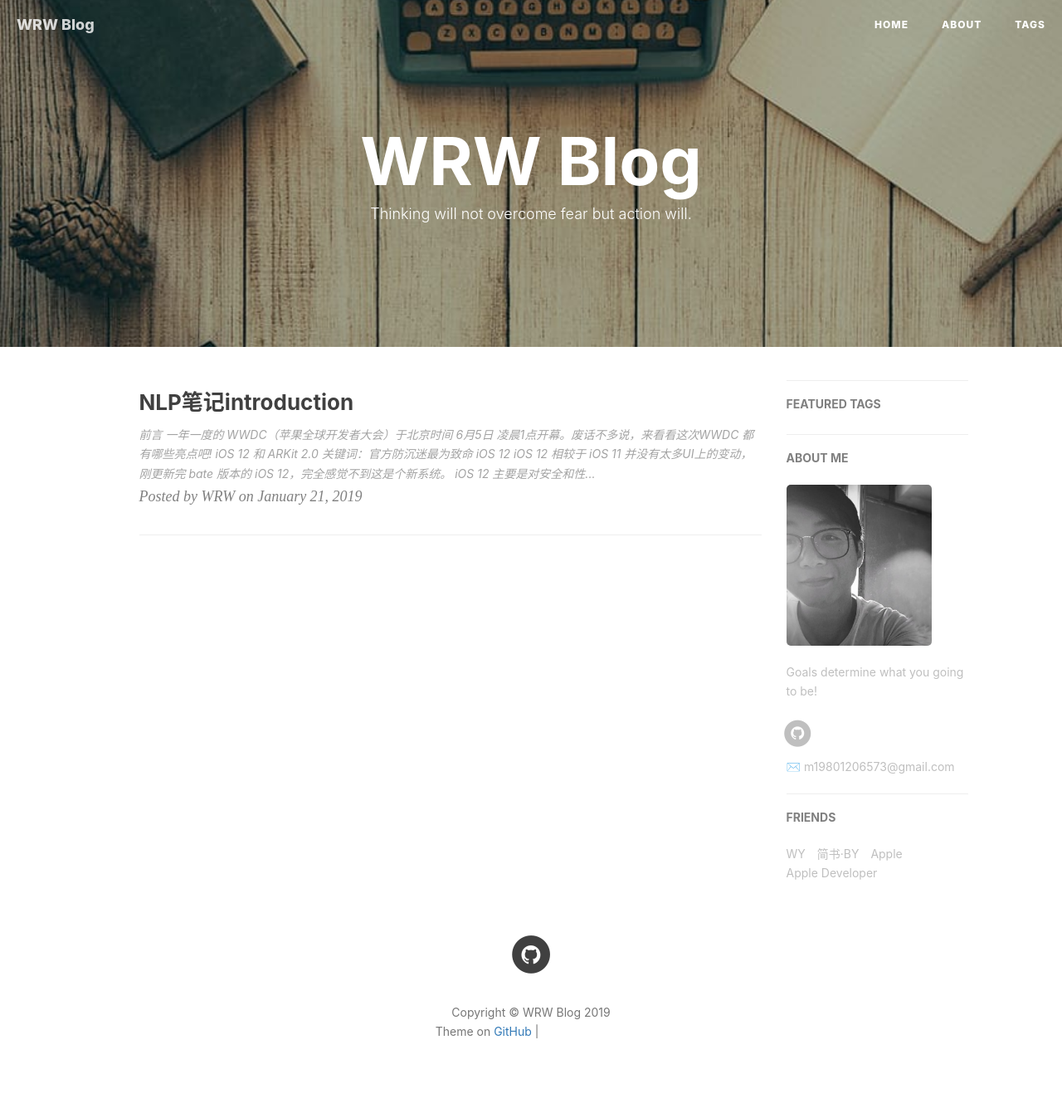
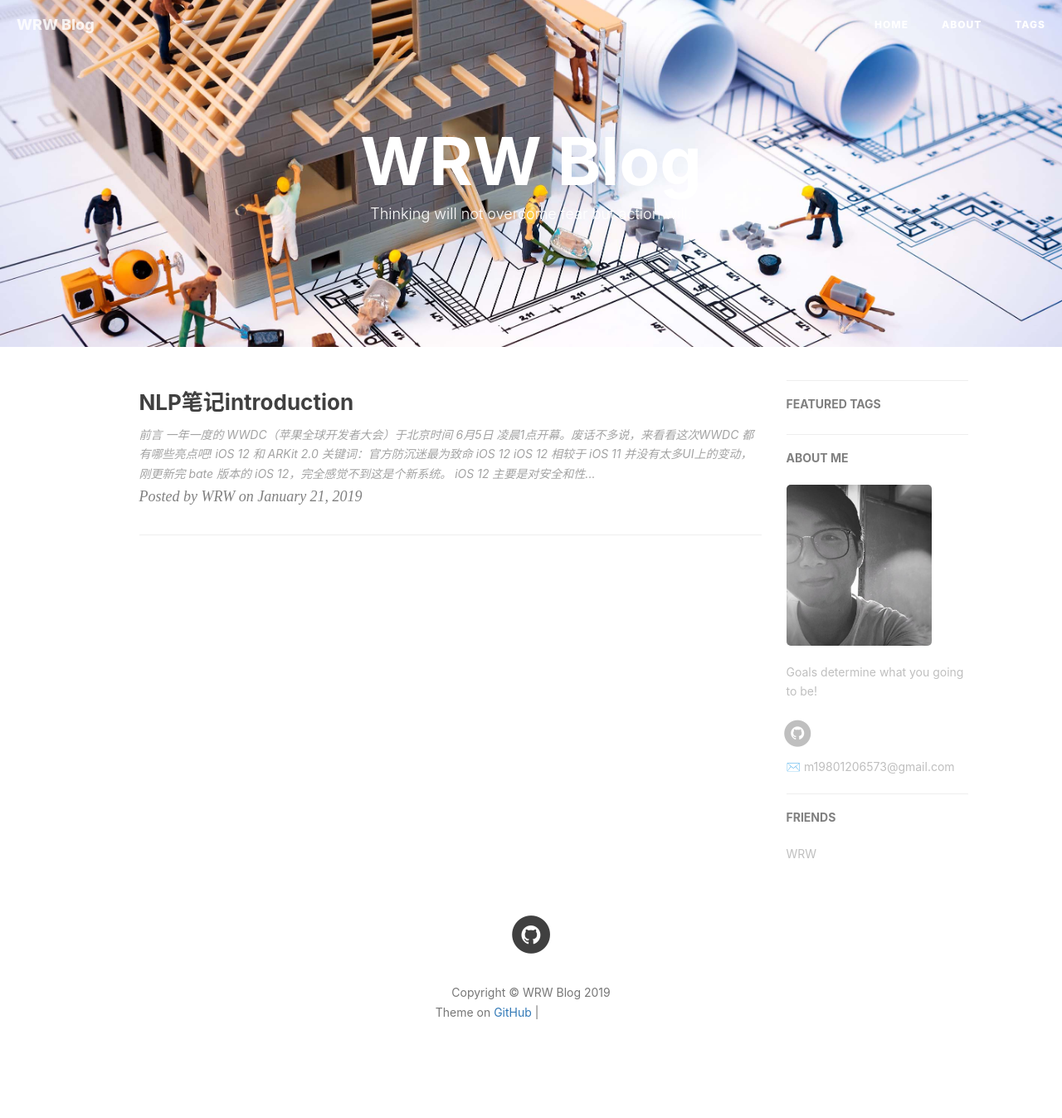
Before and after one commit to ObliviousToZero/ObliviousToZero.github.io, a Jekyll site: the page built from index.html, in a window 1280 px wide. Shown: the whole page at 83% size. Built offline with Jekyll 4.4.1, drawn with Linux system fonts in a browser that asks for light colours; nearby versions of some CDN libraries; the list of posts is cut into pages by our own code; comment, search, counter and statistics services are not loaded; after the commit the page ends 1324 px from its top, so only the background shows below that; grey boxes are pictures that could not be loaded.

Commit message:
Update _config.yml

```diff
--- a/_config.yml
+++ b/_config.yml
@@ -1,7 +1,7 @@
 # Site settings
 title: WRW Blog
 SEOTitle: ObliviousToZero的博客 | WRW Blog
-header-img: img/post-bg-desk.jpg
+header-img: img/post-bg-map.jpg
 email: m19801206573@gmail.com
 description: "Every failure is leading towards success."
 keyword: "WRW, WRW Blog, ObliviousToZero的博客, m1980120657,  iOS, Apple, iPhone"
@@ -64,9 +64,9 @@ gitalk:
   enable: true    #是否开启Gitalk评论
   clientID: f2c84e7629bb1446c1a4                            #生成的clientID
   clientSecret: ca6d6139d1e1b8c43f8b2e19492ddcac8b322d0d    #生成的clientSecret
-  repo: qiubaiying.github.io    #仓库名称
-  owner: qiubaiying    #github用户名
-  admin: qiubaiying
+  repo: oblivioustozero.github.io    #仓库名称
+  owner: oblivioustozero    #github用户名
+  admin: oblivioustozero
   distractionFreeMode: true #是否启用类似FB的阴影遮罩
 
 
@@ -78,7 +78,7 @@ ba_track_id: b50bf2b12b5338a1845e33832976fd68
 
 # Google Analytics
 ga_track_id: 'UA-90855596-1'            # Format: UA-xxxxxx-xx
-ga_domain: qiubaiying.top               # 默认的是 auto, 这里我是自定义了的域名，你如果没有自己的域名，需要改成auto
+ga_domain: atuo               # 默认的是 auto, 这里我是自定义了的域名，你如果没有自己的域名，需要改成auto
 
 
 
@@ -99,16 +99,7 @@ service-worker: true
 # Friends
 friends: [
     {
-        title: "WY",
-        href: "http://zhengwuyang.com"
-    },{
-        title: "简书·BY",
-        href: "http://www.jianshu.com/u/e71990ada2fd"
-    },{
-        title: "Apple",
-        href: "https://apple.com"
-    },{
-        title: "Apple Developer",
-        href: "https://developer.apple.com/"
+        title: "WRW",
+        href: "https://github.com/ObliviousToZero"
     }
 ]
```
